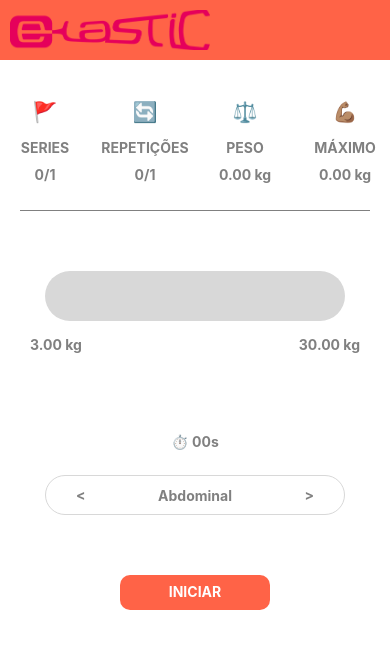
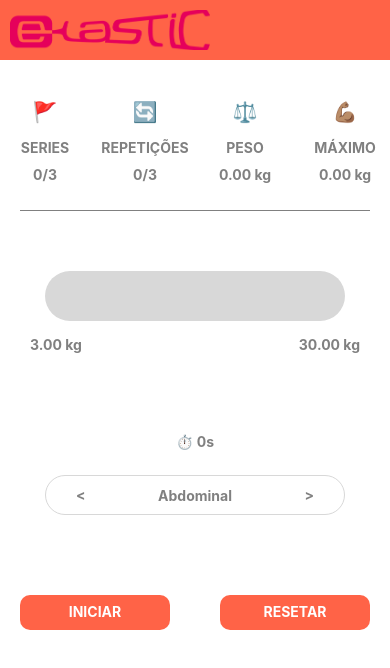
Before and after one commit to vinnidias/desafio-e-lastic, a React Native app in the folder elasticapp/: screen / in a window 390 px wide. Shown: the top 668 px of the page. Built offline with nearby package versions, Linux system fonts and the light colour scheme.

Commit message:
ajuste de funcionalidades de series e repetições

```diff
--- a/elasticapp/App.js
+++ b/elasticapp/App.js
@@ -1,8 +1,6 @@
-
-import React, { useState } from 'react';
+import React, { useEffect, useState } from 'react';
 import {
   View,
-  Text,
   Image
 } from 'react-native';
 import styles from './src/styles'
@@ -15,6 +13,10 @@ import MainButton from './src/components/MainButton'
 const App = () => {
   const list = ['Abdominal', 'Flexão de cotovelo', 'Flexão de joelho']
   const [listIndex, setIndex] = useState(0)
+  const [series, setSeries] = useState(0)
+  const [repetitions, setRepetitions] = useState(0)
+  const [maxSeries, setMaxSeries] = useState(3)
+  const [maxRepetitions, setMaxRepetitions] = useState(3)
   return (
     <View style={styles.mainContainer}>
 
@@ -29,13 +31,13 @@ const App = () => {
         <InfoCard
           icon={'🚩'}
           description={'SERIES'}
-          numbers={'0/1'}
+          numbers={series +'/'+ maxSeries}
         />
 
         <InfoCard
           icon={'🔄'}
           description={'REPETIÇÕES'}
-          numbers={'0/1'}
+          numbers={ repetitions+'/'+maxRepetitions}
         />
 
         <InfoCard
@@ -53,27 +55,42 @@ const App = () => {
       </View>
 
       <View style={styles.exerciseContainer}>
-        <ForceBar/>
-        <Timer time={'00'}/>
+        <ForceBar />
+        <Timer time={0} />
       </View>
       <ExerciseList
         list={list[listIndex]}
-        onBackPress={()=> {
-          if(listIndex <= 0 ){
+        onBackPress={() => {
+          if (listIndex <= 0) {
             setIndex(0)
-          }else{
-            setIndex( listIndex -1)
+          } else {
+            setIndex(listIndex - 1)
           }
         }}
-        onFrontPress={()=> {
-          if(listIndex >= 2){
+        onFrontPress={() => {
+          if (listIndex >= 2) {
             setIndex(2)
-          }else{
-            setIndex(listIndex +1)
+          } else {
+            setIndex(listIndex + 1)
           }
         }}
       />
-      <MainButton title={'INICIAR'}/>
+      <View style={styles.buttonsContainer}>
+        <MainButton
+          title={'INICIAR'}
+          onPress={() => {
+            setSeries(series + 1)
+            setRepetitions(repetitions + 1)
+          }}
+        />
+        <MainButton
+          title={'RESETAR'}
+          onPress={()=> {
+            setSeries(0)
+            setRepetitions(0)
+          }}
+        />
+      </View>
     </View>
   )
 
--- a/elasticapp/src/styles.js
+++ b/elasticapp/src/styles.js
@@ -91,6 +91,12 @@ const styles = {
         color: 'white',
         fontWeight: 'bold',
         alignSelf: 'center'
+    },
+
+    buttonsContainer:{
+        flexDirection: 'row',
+        justifyContent: 'space-between',
+        padding: 20
     }
 
 }
```
